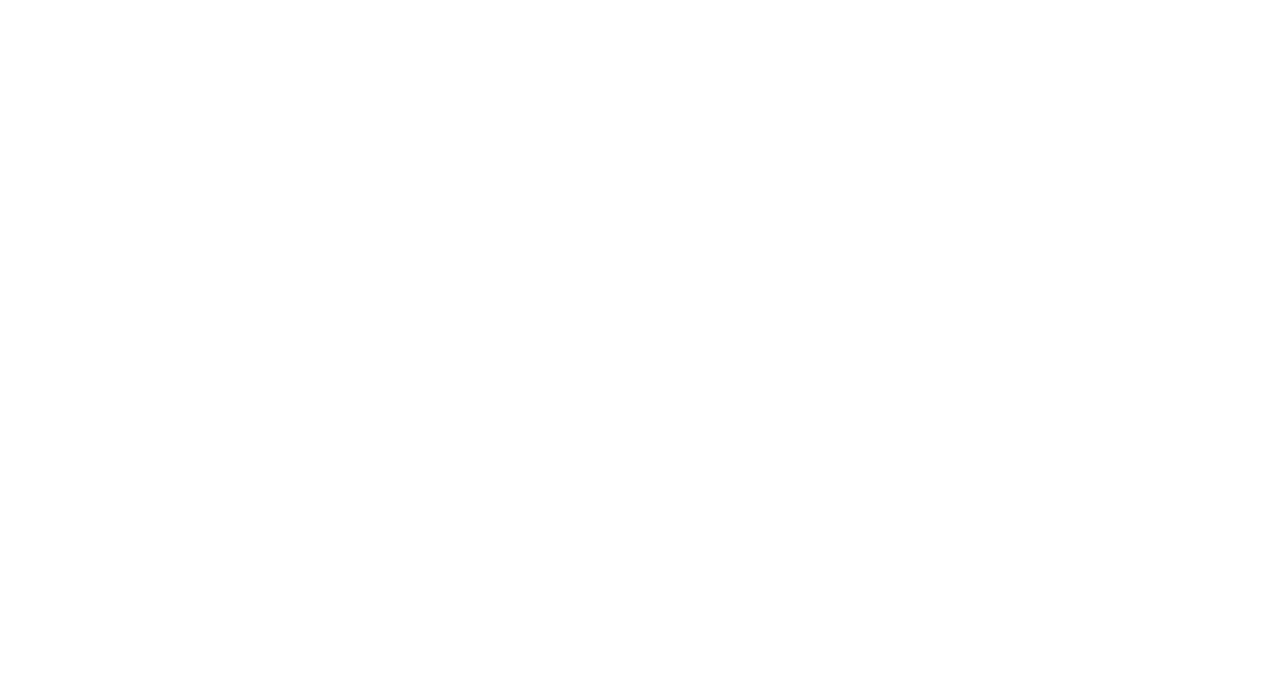
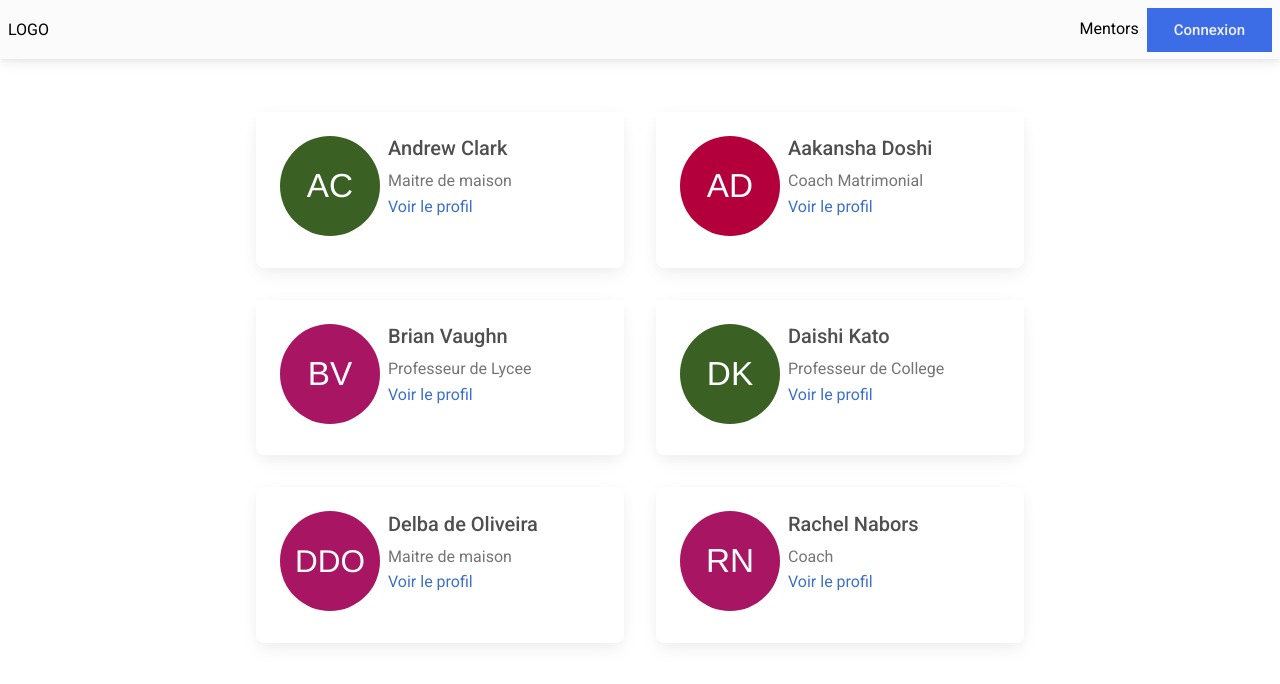
Before and after one commit to emmadal/askoacademy, a React (Create React App) app: page /mentors in a window 1280 px wide. Before the commit this address had no page. Shown: the top 684 px of the page. Built offline with nearby package versions, Linux system fonts and the light colour scheme.

Commit message:
add mentors page

```diff
--- a/src/App.js
+++ b/src/App.js
@@ -6,6 +6,7 @@ import Loading from "./components/Loading";
 const HomePage = lazy(() => import("./pages/HomePage"));
 const Contact = lazy(() => import("./pages/Contact"));
 const Client = lazy(() => import("./pages/Client"));
+const Mentors = lazy(() => import("./pages/Mentors"));
 
 function App() {
   return (
@@ -13,6 +14,7 @@ function App() {
       <Suspense fallback={<Loading />}>
         <Routes>
           <Route index path="/" element={<HomePage />} />
+          <Route path="/mentors" element={<Mentors />} />
           <Route path="/contact" element={<Contact />} />
           <Route path="/client" element={<Client />} />
         </Routes>
--- a/src/components/Menu.js
+++ b/src/components/Menu.js
@@ -52,6 +52,13 @@ const Menu = () => {
               </MDBNavbarLink>
             </MDBNavbarItem>
             <MDBNavbarItem>
+              <MDBNavbarLink className="text-black">
+                <Link to="/mentors" className="text-black">
+                  Mentors
+                </Link>
+              </MDBNavbarLink>
+            </MDBNavbarItem>
+            <MDBNavbarItem>
               <Link to="contact" className="tp-btn tp-btn-4">
                 Connexion
               </Link>
--- /dev/null
+++ b/src/data/index.js
@@ -0,0 +1,66 @@
+export const mentors = [
+  {
+    id: 1,
+    name: "Andrew Clark",
+    job: "Maitre de maison",
+    biography:
+      "Hi! I'm on the React team at Meta. I've helped build features like hooks, Suspense, and concurrent rendering. Outside of work, I like to play tennis, sing, and pour mediocre latte art.",
+    availability: "Monday - Friday",
+    workHour: "07:00 am - 05:00pm",
+    linkedin: "",
+    facebook: "",
+  },
+  {
+    id: 2,
+    name: "Aakansha Doshi",
+    job: "Coach Matrimonial",
+    biography:
+      "Building Excalidraw, ex HackerRank. An open-source enthusiast, javascript excites her the most as a coder. She has been working with React for the past four years. Fun fact: She is often labeled as a Strict Reviewer due to her precision about the code quality and coverage.",
+    availability: "Monday - Friday",
+    workHour: "07:00 am - 05:00pm",
+    linkedin: "",
+    facebook: "",
+  },
+  {
+    id: 3,
+    name: "Brian Vaughn",
+    job: "Professeur de Lycee",
+    biography:
+      "I'm on the React Core team at Meta working on developer tooling and Profiling APIs. During my spare time, I enjoy running and composing/recording music.",
+    availability: "Monday - Friday",
+    workHour: "07:00 am - 05:00pm",
+    linkedin: "",
+    facebook: "",
+  },
+  {
+    id: 4,
+    name: "Daishi Kato",
+    job: "Professeur de College",
+    biography:
+      "I am a freelance programmer based in Tokyo. I work on various open source projects primarily with JavaScript and React.",
+    workHour: "07:00 am - 05:00pm",
+    linkedin: "",
+    facebook: "",
+  },
+  {
+    id: 5,
+    name: "Delba de Oliveira",
+    job: "Maitre de maison",
+
+    biography:
+      "I am a freelance programmer based in Tokyo. I work on various open source projects primarily with JavaScript and React.",
+    workHour: "07:00 am - 05:00pm",
+    linkedin: "",
+    facebook: "",
+  },
+  {
+    id: 6,
+    name: "Rachel Nabors",
+    job: "Coach",
+    biography:
+      "Former cartoonist and web animation wonk now managing React documentation.",
+    workHour: "07:00 am - 05:00pm",
+    linkedin: "",
+    facebook: "",
+  },
+];
--- /dev/null
+++ b/src/pages/Mentors.js
@@ -0,0 +1,92 @@
+import { memo, useState } from "react";
+import {
+  MDBContainer,
+  MDBCol,
+  MDBRow,
+  MDBNavbar,
+  MDBNavbarToggler,
+  MDBIcon,
+  MDBNavbarNav,
+  MDBNavbarItem,
+  MDBNavbarLink,
+  MDBCollapse,
+  MDBCard,
+  MDBCardBody,
+  MDBCardTitle,
+  MDBCardText,
+  MDBBtn,
+} from "mdb-react-ui-kit";
+import Avatar from "react-avatar";
+import { mentors } from "../data";
+import { Link } from "react-router-dom";
+
+const Mentors = () => {
+  const [showBasic, setShowBasic] = useState(false);
+  return (
+    <div>
+      <MDBNavbar
+        expand="md"
+        light
+        bgColor="light"
+        fixed="top"
+        id="navbar-example"
+      >
+        <MDBContainer fluid className="p-2">
+          <Link to="/" className="text-black">
+            LOGO
+          </Link>
+          <MDBNavbarToggler
+            aria-controls="navbarSupportedContent"
+            aria-expanded="false"
+            aria-label="Toggle navigation"
+            onClick={() => setShowBasic(!showBasic)}
+          >
+            <MDBIcon icon="bars" fas />
+          </MDBNavbarToggler>
+
+          <MDBCollapse navbar show={showBasic}>
+            <MDBNavbarNav className="ms-auto mb-2 mb-lg-0 justify-content-end">
+              <MDBNavbarItem>
+                <MDBNavbarLink className="text-black">
+                  <Link to="/mentors" className="text-black">
+                    Mentors
+                  </Link>
+                </MDBNavbarLink>
+              </MDBNavbarItem>
+              <MDBNavbarItem>
+                <Link to="contact" className="tp-btn tp-btn-4">
+                  Connexion
+                </Link>
+              </MDBNavbarItem>
+            </MDBNavbarNav>
+          </MDBCollapse>
+        </MDBContainer>
+      </MDBNavbar>
+
+      <MDBContainer>
+        <MDBRow className="mt-5">
+          <MDBCol className="mt-5 d-inline-flex justify-content-center flex-wrap">
+            {mentors.map((mentor) => (
+              <MDBCard style={{ width: "23rem" }} className="m-3">
+                <MDBCardBody>
+                  <div className="d-inline-flex align-items-center">
+                    <Avatar name={mentor.name} size="100" round />
+                    <div className="ms-2">
+                      <MDBCardTitle>{mentor.name}</MDBCardTitle>
+                      <span className="text-muted">{mentor.job}</span>
+                      <p>
+                        <Link to="">Voir le profil</Link>
+                      </p>
+                    </div>
+                  </div>
+                </MDBCardBody>
+              </MDBCard>
+            ))}
+          </MDBCol>
+        </MDBRow>
+      </MDBContainer>
+    </div>
+  );
+};
+
+export default memo(Mentors);
```
Also changed, not shown: 1 other file (tests, documents, lock files or other folders).
